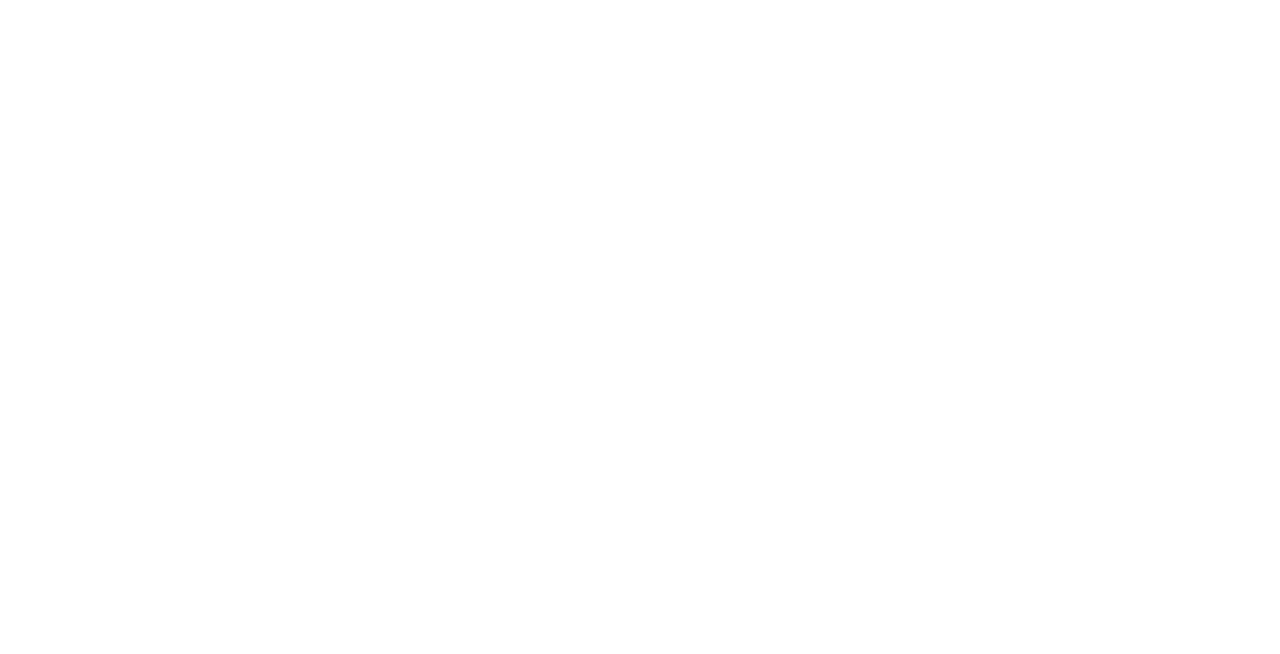
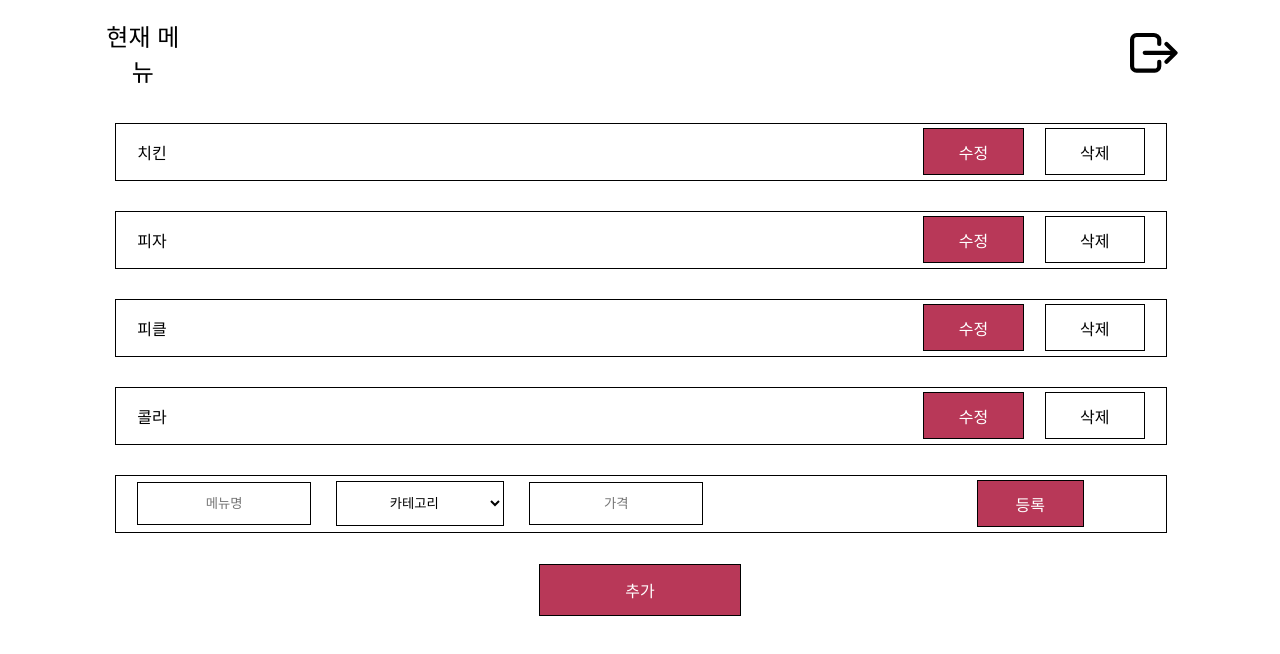
Before and after one commit to abc-inc-enforce/roulettefront, a React (Create React App) app: page /menu in a window 1280 px wide. Before the commit this address had no page. Shown: the top 654 px of the page. Built offline with nearby package versions, Linux system fonts and the light colour scheme.

Commit message:
UPDATE CreateMenu

```diff
--- a/src/App.tsx
+++ b/src/App.tsx
@@ -1,7 +1,8 @@
 import "./App.css";
 import { BrowserRouter, Route, Routes } from "react-router-dom";
 import { RecoilRoot } from "recoil";
-import Table from "./pages/Table";
+import TableManage from "./pages/TableManage";
+import CreateMenu from "./pages/CreateMenu";
 
 function App() {
   return (
@@ -9,7 +10,8 @@ function App() {
       <RecoilRoot>
         <BrowserRouter>
           <Routes>
-            <Route path="/" element={<Table />} />
+            <Route path="/" element={<TableManage />} />
+            <Route path="/menu" element={<CreateMenu />} />
           </Routes>
         </BrowserRouter>
       </RecoilRoot>
--- a/src/components/Table.tsx
+++ b/src/components/Table.tsx
@@ -12,7 +12,7 @@ const Table: React.FC<TableProps> = ({ tableNum }) => {
       <S.tableNum>{tableNum}번 테이블</S.tableNum>{" "}
       {/* props로 받아온 tableNum을 사용 */}
       <S.tableBtn>주문목록</S.tableBtn>
-      <S.tableBtn color="#d9064d">결제확인</S.tableBtn>
+      <S.tableBtn color="#b83858">결제확인</S.tableBtn>
     </S.table>
   );
 
--- /dev/null
+++ b/src/data/menu.ts
@@ -0,0 +1,24 @@
+const menu = [
+  {
+    name: "치킨",
+    category: "메인",
+    price: 20000,
+  },
+  {
+    name: "피자",
+    category: "메인",
+    price: 20000,
+  },
+  {
+    name: "피클",
+    category: "추가",
+    price: 0,
+  },
+  {
+    name: "콜라",
+    category: "음료",
+    price: 2000,
+  },
+];
+
+export default menu;
--- /dev/null
+++ b/src/layouts/CreateMenu.style.ts
@@ -0,0 +1,95 @@
+import styled from "styled-components";
+
+export const body = styled.div`
+  width: 100vw;
+  height: 100vh;
+  margin: 0;
+`;
+
+export const header = styled.div`
+  width: 100%;
+  height: 10%;
+  margin: 0;
+  display: flex;
+  align-items: center;
+  /* background-color: grey; */
+  margin-top: 1%;
+`;
+
+export const title = styled.div`
+  font-size: 1.5rem;
+  padding-left: 8%;
+  padding-right: 74%;
+`;
+
+export const backIcon = styled.img`
+  height: 50%;
+  width: auto;
+  padding-right: 8%;
+`;
+
+export const barlist = styled.div`
+  width: 82%;
+  margin: auto;
+  height: 70%;
+`;
+
+export const bar = styled.div`
+  width: 100%; /* 막대의 너비 */
+  height: 10%; /* 막대의 높이 */
+  background-color: white;
+  border: 1px solid #000;
+  margin-top: 30px;
+  display: flex;
+  align-items: center;
+`;
+export const bartext = styled.div`
+  padding-left: 2%;
+  width: 80%;
+  height: 100%;
+  display: flex;
+  align-items: center;
+  text-align: left;
+`;
+export const Btn = styled.div`
+  display: flex;
+  justify-content: center;
+  background-color: ${(props) => (props.color ? props.color : "white")};
+  color: ${(props) => (props.color ? "white" : "black")};
+  height: 80%;
+  width: 10%;
+  align-items: center;
+  border: 1px solid black;
+  margin-right: 2%;
+`;
+
+export const inputMenu = styled.input`
+  background-color: white;
+  height: 70%;
+  width: 20%;
+  border: 1px solid black;
+  text-align: center;
+  margin-right: 3%;
+`;
+
+export const category = styled.select`
+  background-color: white;
+  height: 80%;
+  width: 20%;
+  border: 1px solid black;
+  text-align: center;
+  margin-right: 3%;
+`;
+
+export const addBtn = styled.div`
+  background-color: #b83858;
+  height: 50px;
+  width: 200px;
+  color: white;
+  display: flex;
+  align-items: center;
+  justify-content: center;
+  border: 1px solid black;
+  margin: auto;
+  margin-top: 3%;
+`;
--- /dev/null
+++ b/src/layouts/CreateMenu.tsx
@@ -0,0 +1,41 @@
+import * as S from "./CreateMenu.style";
+import backIcon from "../assets/back.svg";
+import menu from "../data/menu";
+
+const CreateMenu = () => {
+  return (
+    <S.body>
+      <S.header>
+        <S.title>현재 메뉴</S.title>
+        <S.backIcon src={backIcon} />
+      </S.header>
+      <S.barlist>
+        {menu.map(({ name }, index) => (
+          <S.bar>
+            <S.bartext>{name}</S.bartext>
+            <S.Btn color="#b83858">수정</S.Btn>
+            <S.Btn>삭제</S.Btn>
+          </S.bar>
+        ))}
+        <S.bar>
+          <S.bartext>
+            <S.inputMenu placeholder="메뉴명"></S.inputMenu>
+            <S.category>
+              <option value="" selected disabled hidden>
+                카테고리
+              </option>
+              <option>메인</option>
+              <option>음료</option>
+              <option>추가</option>
+            </S.category>
+            <S.inputMenu placeholder="가격"></S.inputMenu>
+          </S.bartext>
+          <S.Btn color="#b83858">등록</S.Btn>
+        </S.bar>
+        <S.addBtn>추가</S.addBtn>
+      </S.barlist>
+    </S.body>
+  );
+};
+
+export default CreateMenu;
--- a/src/layouts/TableManage.style.ts
+++ b/src/layouts/TableManage.style.ts
@@ -13,7 +13,7 @@ export const header = styled.div`
   display: flex;
   align-items: center;
   /* background-color: grey; */
-  margin-top: 1%;
+  /* margin-top: 1%; */
 `;
 
 export const title = styled.div`
--- /dev/null
+++ b/src/pages/CreateMenu.tsx
@@ -0,0 +1,7 @@
+import CreateMenuLayout from "../layouts/CreateMenu";
+
+const CreateMenu = () => {
+  return <CreateMenuLayout />;
+};
+
+export default CreateMenu;
```
Also changed, not shown: src/pages/TableManage.tsx (renamed from src/pages/Table.tsx).
